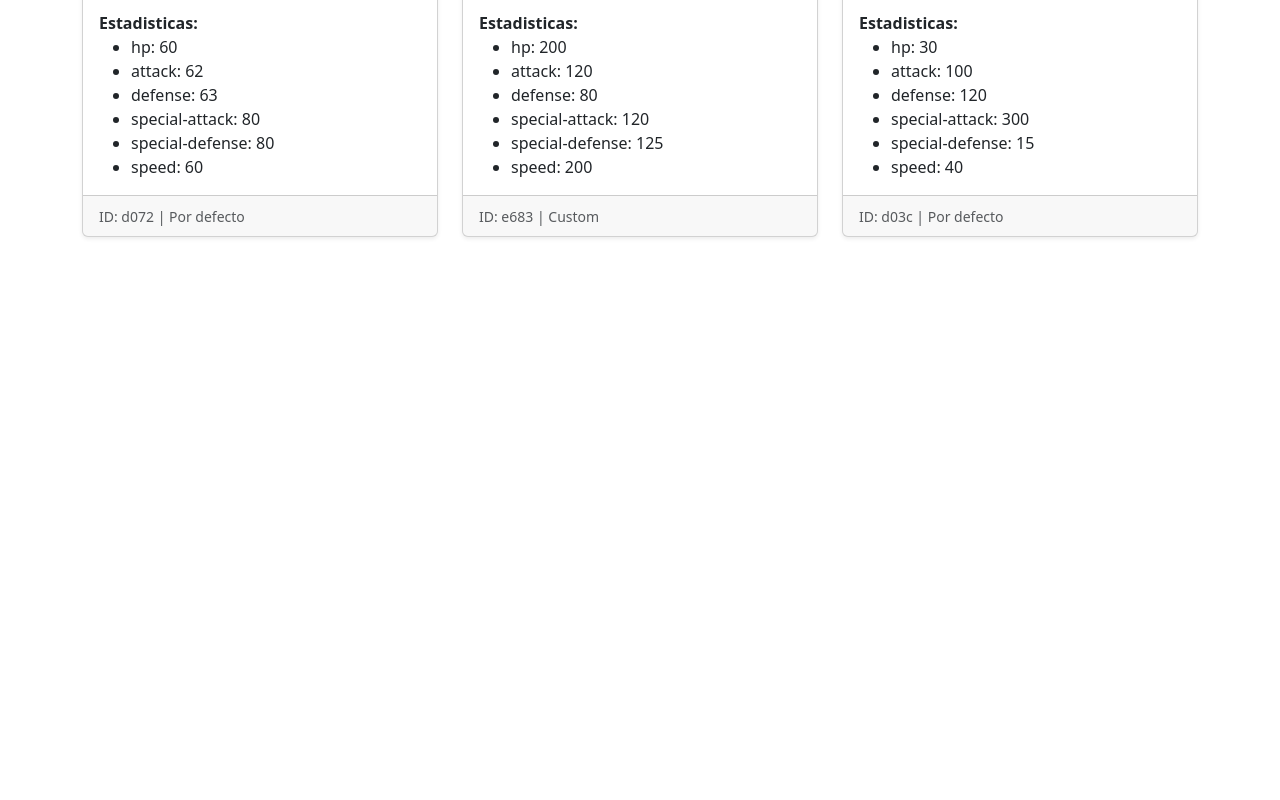
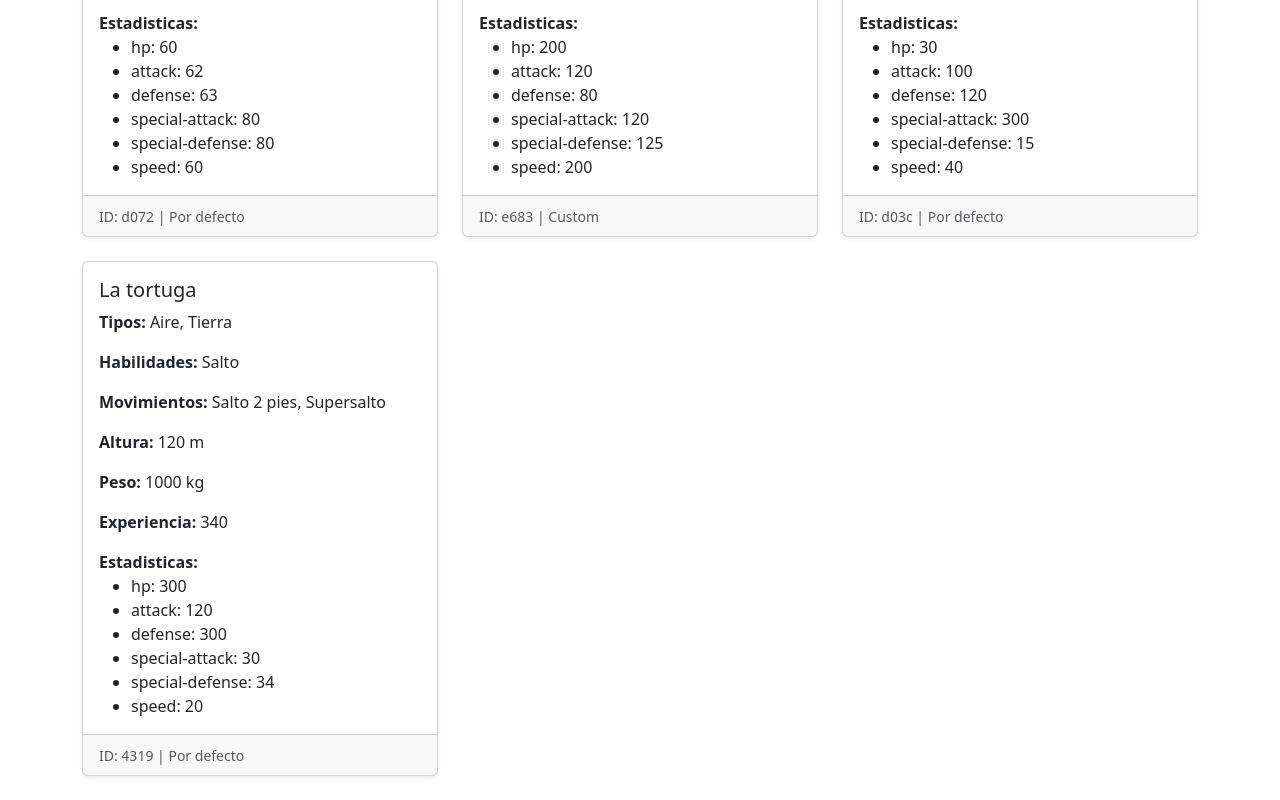
Before and after one commit to ramilla022/PokeApi, a React (Vite) app: page /pokemonesModificados in a window 1280 px wide. Shown: the part 452-1252 px from the top of the page. Before the commit the page ends 800 px from the top, so only its background shows below. Built offline with nearby package versions, Linux system fonts and the light colour scheme; data requests are answered from the project's data file; sample sign-in values are in the browser's storage.

Commit message:
-agregado de logica JwtDecode para generar Token y validar. -autenticacion en privateRoute.

```diff
--- a/db.json
+++ b/db.json
@@ -288,6 +288,84 @@
           }
         }
       ]
+    },
+    {
+      "id": "4319",
+      "name": "La tortuga",
+      "abilities": [
+        {
+          "ability": {
+            "name": "Salto"
+          }
+        }
+      ],
+      "types": [
+        {
+          "type": {
+            "name": "Aire"
+          }
+        },
+        {
+          "type": {
+            "name": "Tierra"
+          }
+        }
+      ],
+      "moves": [
+        {
+          "move": {
+            "name": "Salto 2 pies"
+          }
+        },
+        {
+          "move": {
+            "name": "Supersalto"
+          }
+        }
+      ],
+      "height": 120,
+      "weight": 1000,
+      "base_experience": 340,
+      "order": 120,
+      "is_default": true,
+      "stats": [
+        {
+          "base_stat": 300,
+          "stat": {
+            "name": "hp"
+          }
+        },
+        {
+          "base_stat": 120,
+          "stat": {
+            "name": "attack"
+          }
+        },
+        {
+          "base_stat": 300,
+          "stat": {
+            "name": "defense"
+          }
+        },
+        {
+          "base_stat": 30,
+          "stat": {
+            "name": "special-attack"
+          }
+        },
+        {
+          "base_stat": 34,
+          "stat": {
+            "name": "special-defense"
+          }
+        },
+        {
+          "base_stat": 20,
+          "stat": {
+            "name": "speed"
+          }
+        }
+      ]
     }
   ]
 }
--- a/eslint.config.js
+++ b/eslint.config.js
@@ -18,6 +18,9 @@ export default [
       },
     },
     settings: { react: { version: '18.3' } },
+    optimizeDeps: {
+      exclude: ['jws', 'jwa', 'safe-buffer']
+    },
     plugins: {
       react,
       'react-hooks': reactHooks,
--- a/package.json
+++ b/package.json
@@ -18,6 +18,8 @@
     "axios": "^1.8.4",
     "bootstrap": "^5.3.3",
     "firebase": "^11.6.0",
+    "json-server": "^1.0.0-beta.3",
+    "jwt-decode": "^4.0.0",
     "react": "^18.3.1",
     "react-dom": "^18.3.1",
     "react-router-dom": "^7.4.1",
@@ -33,7 +35,6 @@
     "eslint-plugin-react-hooks": "^5.0.0",
     "eslint-plugin-react-refresh": "^0.4.16",
     "globals": "^15.14.0",
-    "json-server": "^1.0.0-beta.3",
     "vite": "^6.0.5"
   }
 }
--- a/src/PokeApp.jsx
+++ b/src/PokeApp.jsx
@@ -9,7 +9,7 @@ import LoginPage from "./Pokemones/pages/loginPage";
 import { Navbar } from "./UI/Navbar";
 import PokemonModif from "./Pokemones/components/pokemonModif";
 import PokemonesModificados from "./Pokemones/pages/pokemonesModificados";
-import PrivateRoute from "./Pokemones/helpers/privateRoute";
+import PrivateRoute from "./Pokemones/Routes/privateRoute";
 
 function App() {
   const [isLoggedIn, setIsLoggedIn] = useState(false);
--- a/src/Pokemones/helpers/privateRoute.jsx
+++ b/src/Pokemones/Routes/privateRoute.jsx
@@ -1,8 +1,8 @@
 import { Navigate } from "react-router-dom";
+import { isAuthenticated } from "../helpers/auth";
 
 const PrivateRoute = ({ children }) => {
-  const user = JSON.parse(localStorage.getItem("user"));
-  return user ? children : <Navigate to="/login" />
+  return isAuthenticated() ? children : <Navigate to="/login" />;
 };
 
 export default PrivateRoute;
--- /dev/null
+++ b/src/Pokemones/helpers/auth.js
@@ -0,0 +1,49 @@
+import { jwtDecode } from "jwt-decode";
+
+const SECRET_KEY = "clave-supersecreta";
+
+export const generateToken = (payload, expiresInSeconds = 3600) => {
+  const header = {
+    alg: "HS256",
+    typ: "JWT",
+  };
+
+  const now = Math.floor(Date.now() / 1000);
+  const payloadWithExp = {
+    ...payload,
+    iat: now,
+    exp: now + expiresInSeconds,
+  };
+
+  const encode = (obj) =>
+    btoa(JSON.stringify(obj))
+      .replace(/\+/g, "-")
+      .replace(/\//g, "_")
+      .replace(/=+$/, "");
+
+  const token = `${encode(header)}.${encode(payloadWithExp)}.simuladafirma`;
+
+  return token;
+};
+
+export const saveToken = (token) => {
+  localStorage.setItem("jwt", token);
+};
+
+export const removeToken = () => {
+  localStorage.removeItem("jwt");
+};
+
+export const isAuthenticated = () => {
+    const token = localStorage.getItem("jwt");
+    if (!token) return false;
+
+    try {
+      const decoded = jwtDecode(token);
+      const currentTime = Math.floor(Date.now() / 1000);
+      return decoded.exp > currentTime;
+    } catch (err) {
+      console.error("Token inválido o expirado:", err);
+      return false;
+    }
+  };
--- a/src/Pokemones/pages/loginPage.jsx
+++ b/src/Pokemones/pages/loginPage.jsx
@@ -1,5 +1,8 @@
 import React, { useState } from "react";
 import { useNavigate } from "react-router-dom";
+import { generateToken, saveToken } from "../helpers/auth";
+
+
 
 const LoginPage = () => {
   const [formData, setFormData] = useState({ email: "", password: "" });
@@ -26,6 +29,9 @@ const LoginPage = () => {
       if (usuarioEncontrado) {
         alert("¡Inicio de sesión exitoso!")
         localStorage.setItem("user", JSON.stringify(usuarioEncontrado));
+        const token = generateToken({ usuarioEncontrado });
+        saveToken(token);
+
         navigate("/home");
         window.location.reload();
         return null
@@ -40,7 +46,7 @@ const LoginPage = () => {
   };
 
   return (
-    <div className="d-flex align-items-center justify-content-center vh-100">
+    <div className="d-flex align-items-center justify-content-center vh-100" >
       <div className="card shadow p-4" style={{ maxWidth: "400px", width: "100%" }}>
         <h2 className="text-center mb-4">Iniciar Sesión</h2>
 
@@ -63,6 +69,7 @@ const LoginPage = () => {
           <div className="mb-3">
             <label className="form-label">Contraseña</label>
             <div className="input-group">
+
               <input
                 type={showPassword ? "text" : "password"}
                 name="password"
@@ -74,7 +81,7 @@ const LoginPage = () => {
               />
               <button
                 type="button"
-                className="btn btn-outline-secondary"
+                className="btn btn-outline-dark"
                 onClick={() => setShowPassword(!showPassword)}
               >
                 {showPassword ? "Ocultar" : "Mostrar"}
--- a/src/UI/Navbar.jsx
+++ b/src/UI/Navbar.jsx
@@ -1,28 +1,47 @@
-import { NavLink } from 'react-router-dom';
-import { AppBar, Button, Toolbar, Typography } from '@mui/material';
-import { useEffect, useState } from 'react';
+import { NavLink } from "react-router-dom";
+import { AppBar, Button, Toolbar, Typography } from "@mui/material";
+import { useEffect, useState } from "react";
+import { isAuthenticated, removeToken } from "../Pokemones/helpers/auth";
 
 export const Navbar = () => {
   const [user, setUser] = useState(null);
 
   useEffect(() => {
-    const userData = localStorage.getItem("user");
-    setUser(userData ? JSON.parse(userData) : null);
+    const checkAuth = () => {
+      const userData = localStorage.getItem("user");
+      const valid = isAuthenticated();
+
+      if (userData && valid) {
+        setUser(JSON.parse(userData));
+      } else {
+        localStorage.clear();
+        removeToken();
+        setUser(null);
+        window.location.href = "/login";
+        window.location.reload();
+      }
+    };
+
+    checkAuth();
+    const interval = setInterval(checkAuth, 5000);
+    return () => clearInterval(interval);
   }, []);
+
 
   const handleLogout = () => {
     localStorage.removeItem("user");
-    window.location.href = "/login";
+    removeToken();
+    window.location.href = "/login"
+    window.location.reload()
   };
 
   return (
     <AppBar position="static">
       <Toolbar>
-
         <img
           src="/pokemon.png"
           alt="Pokémon"
-          style={{ width: '40px', height: '40px', marginRight: '10px' }}
+          style={{ width: "40px", height: "40px", marginRight: "10px" }}
         />
 
         <Typography variant="h6" sx={{ flexGrow: 1 }}>
@@ -56,7 +75,7 @@ export const Navbar = () => {
             <Button
               onClick={handleLogout}
               color="inherit"
-              sx={{ backgroundColor: '#dc3545' }}
+              sx={{ backgroundColor: "#dc3545" }}
             >
               Cerrar sesión
             </Button>
```
Also changed, not shown: 2 other files (tests, documents, lock files or other folders).
